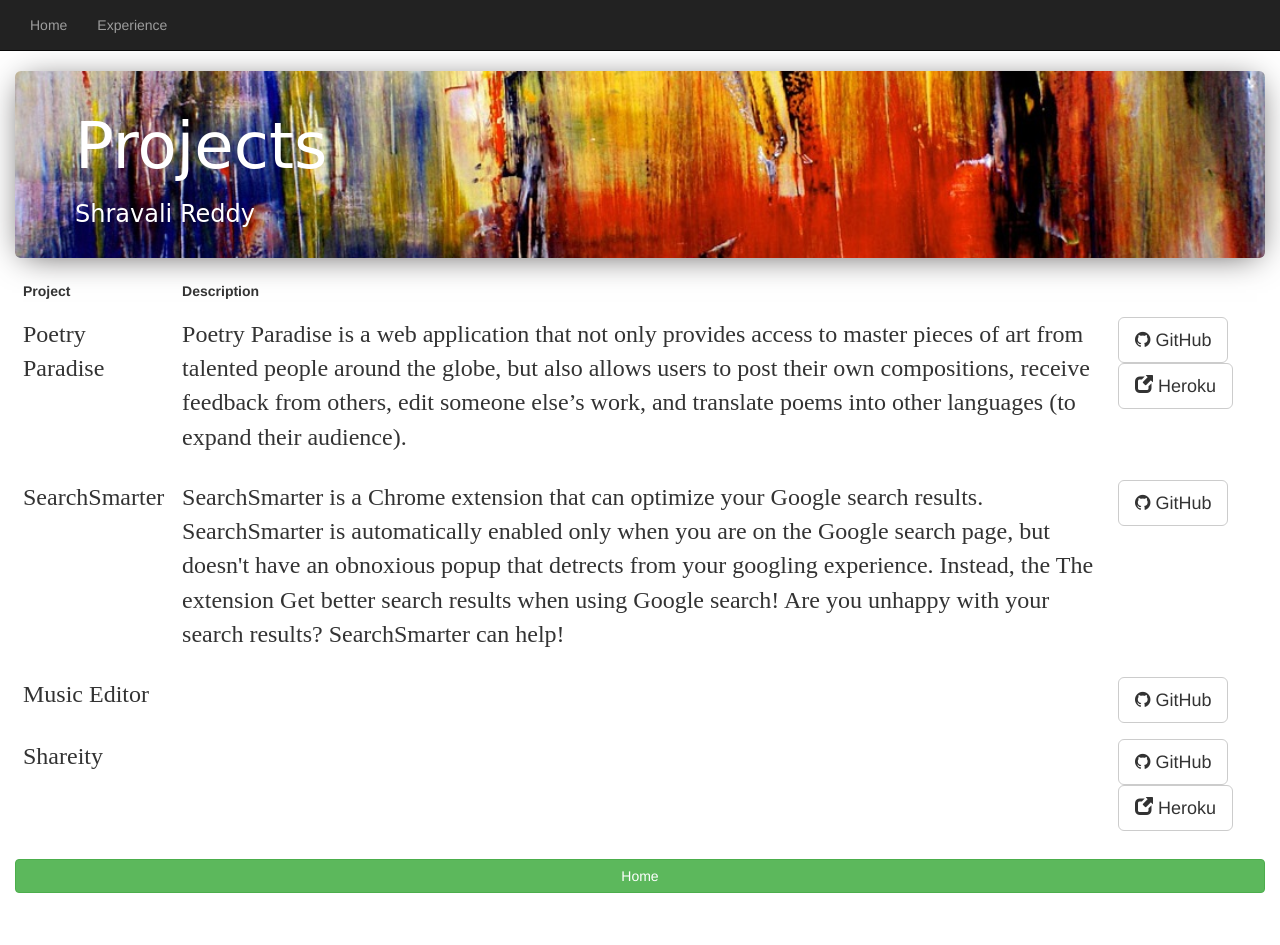
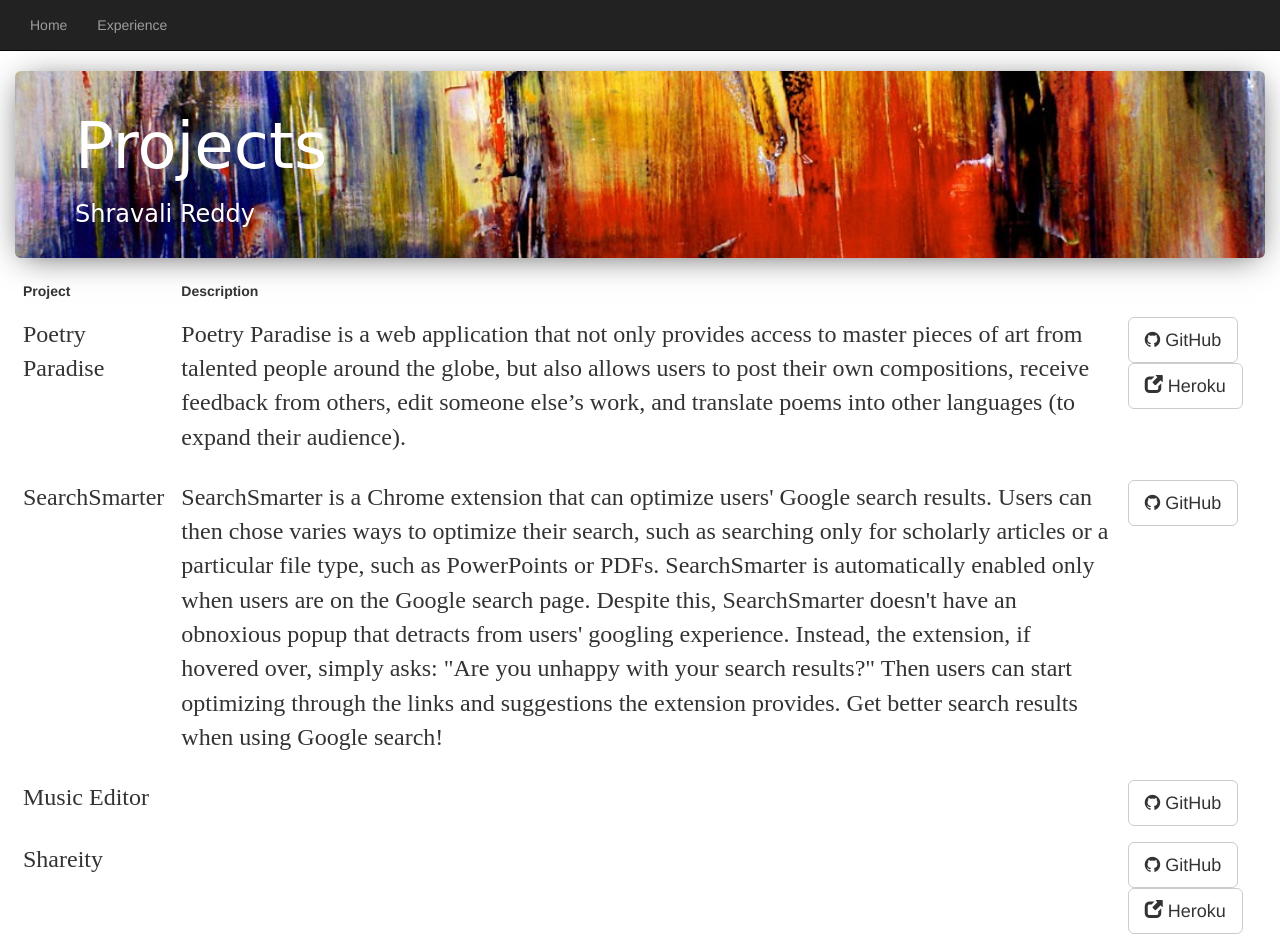
Before and after one commit to Shravali/homepage, a website: page public/projects.html in a window 1280 px wide. Shown: the top 945 px of the page. Before the commit the page ends 913 px from the top, so only its background shows below. Drawn offline with nearby package versions, Linux system fonts and the light colour scheme; a web font is replaced by a local one.

Commit message:
updated description projects

```diff
--- a/public/projects.html
+++ b/public/projects.html
@@ -78,13 +78,15 @@
             </td>
             <td>
                 <p>
-                    SearchSmarter is a Chrome extension that can optimize your Google search results. SearchSmarter is automatically enabled only when
-                    you are on the Google search page, but doesn't have an obnoxious popup that detrects from your googling experience.
-                    Instead, the The extension
+                    SearchSmarter is a Chrome extension that can optimize users' Google search results. Users can then
+                    chose varies ways to optimize their search, such as searching only for scholarly articles or a
+                    particular file type, such as PowerPoints or PDFs.
+                    SearchSmarter is automatically enabled only when users are on the Google search page.
+                    Despite this, SearchSmarter doesn't have an
+                    obnoxious popup that detracts from users' googling experience. Instead, the extension, if hovered over,
+                    simply asks: "Are you unhappy with your search results?"
+                    Then users can start optimizing through the links and suggestions the extension provides.
                     Get better search results when using Google search!
-                    Are you unhappy with your search results? SearchSmarter can help!
-
-
                 </p>
             </td>
             <td>
```
Also changed, not shown: public/index.html (+1 -1 lines).
